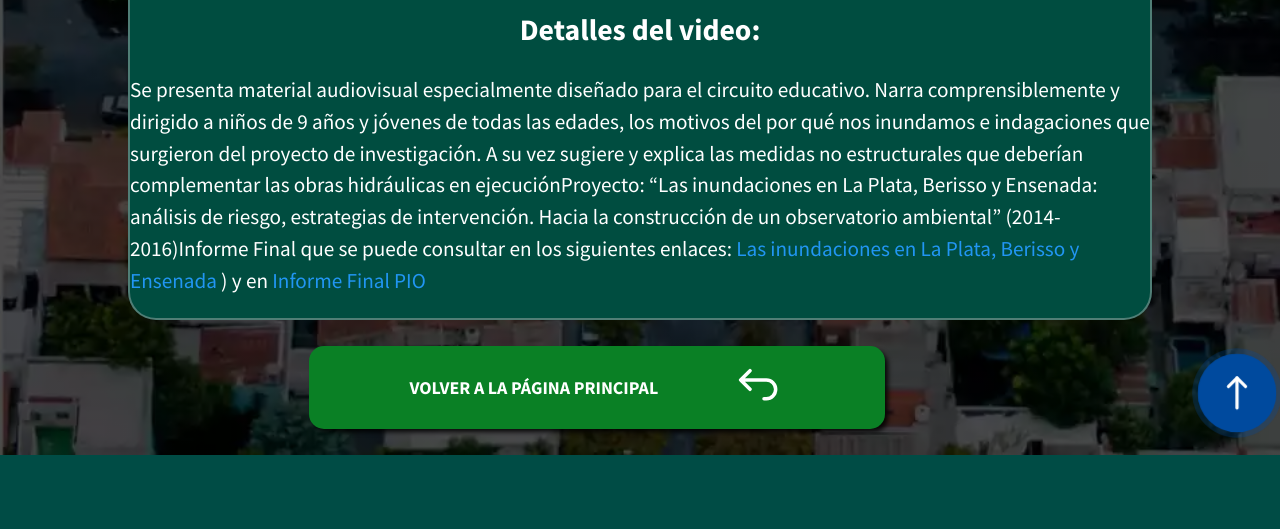
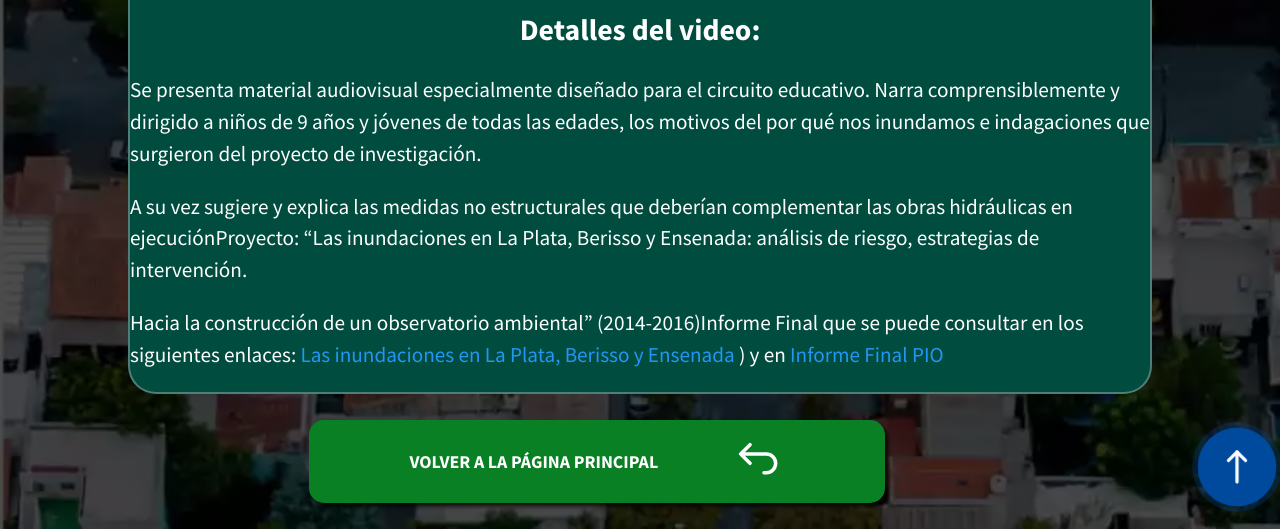
Before and after one commit to infosergio2020/eventos_pps_back_mock, a Flask app: page /Why-do-we-flood in a window 1280 px wide. Shown: the part 440-969 px from the top of the page. Before the commit the page ends 895 px from the top, so only its background shows below. Run offline with Flask 2, Linux system fonts and the light colour scheme; style sheets or scripts are compiled from the project's sources.

Commit message:
lighthouse de las secciones 4 y 1

```diff
--- a/templates/Why-do-we-flood.html
+++ b/templates/Why-do-we-flood.html
@@ -25,16 +25,29 @@
                     <h4 class="no-margin"><span>
                         Detalles del video:
                     </span> </h4>
+                    <div class="video__descripcion text-center">
 
-                    <p class="video__descripcion">
-                        Se presenta material audiovisual especialmente diseñado para el circuito educativo. Narra comprensiblemente y dirigido a niños de 9 años y jóvenes de todas las edades, los motivos del por qué nos inundamos e indagaciones que surgieron del proyecto de investigación. A su vez sugiere y explica las medidas no estructurales que deberían complementar las obras hidráulicas en ejecuciónProyecto: “Las inundaciones en La Plata, Berisso y Ensenada: análisis de riesgo, estrategias de intervención. Hacia la construcción de un observatorio ambiental” (2014-2016)Informe Final que se puede consultar en los siguientes enlaces:
+                      <p>
+                        Se presenta material audiovisual especialmente diseñado para el circuito educativo.
 
-                        <a target="_blank" class="a-link" href="http://sedici.unlp.edu.ar/handle/10915/59633">Las inundaciones en La Plata, Berisso y Ensenada</a>
+                        Narra comprensiblemente y dirigido a niños de 9 años y jóvenes de todas las edades, los motivos del por qué nos inundamos e indagaciones que surgieron del proyecto de investigación.
+                      </p>
+                      <p>
+                          A su vez sugiere y explica las medidas no estructurales que deberían complementar las obras hidráulicas en ejecuciónProyecto: “Las inundaciones en La Plata, Berisso y Ensenada: análisis de riesgo, estrategias de intervención.
+                      </p>
+                      <p>
+                          Hacia la construcción de un observatorio ambiental” (2014-2016)Informe Final que se puede consultar en los siguientes enlaces:
 
-                        )  y en
+                          <a target="_blank" class="a-link" href="http://sedici.unlp.edu.ar/handle/10915/59633">Las inundaciones en La Plata, Berisso y Ensenada</a>
 
-                        <a target="_blank" class="a-link" href="http://omlp.sedici.unlp.edu.ar/dataset/informe-final">Informe Final PIO</a>
-                    </p>
+                          )  y en
+
+                          <a target="_blank" class="a-link" href="http://omlp.sedici.unlp.edu.ar/dataset/informe-final">Informe Final PIO</a>
+                      </p>
+
+
+                    </div>
+
                 </div>
             </div>
           </div>
--- a/templates/sandbox.html
+++ b/templates/sandbox.html
@@ -25,8 +25,8 @@
                     <h4 class="no-margin"><span>
                       Detalles del video:
                     </span> </h4>
-
-                    <p class="video__descripcion">
+                    <div class="video__descripcion">
+                      <p>
                         Es un simulador de realidad aumentada desarrollado por un equipo de científicos de la Universidad de California-Davis. Es un software basado en Linux. Es de código abierto.
                        <br>
                         Muestra cómo se mueve el agua y se generan zonas inundadas según la ondulación del terreno.
@@ -36,6 +36,8 @@
                         El laboratorio UIDET Hidromecánica del Departamento de Hidráulico, de la Facultad de Ingeniería gentilmente lo compartió para disponerlo en la exhibición.
 
                       </p>
+                    </div>
+
                 </div>
             </div>
           </div>
```
Lines whose indentation alone changed are shown as unchanged.
